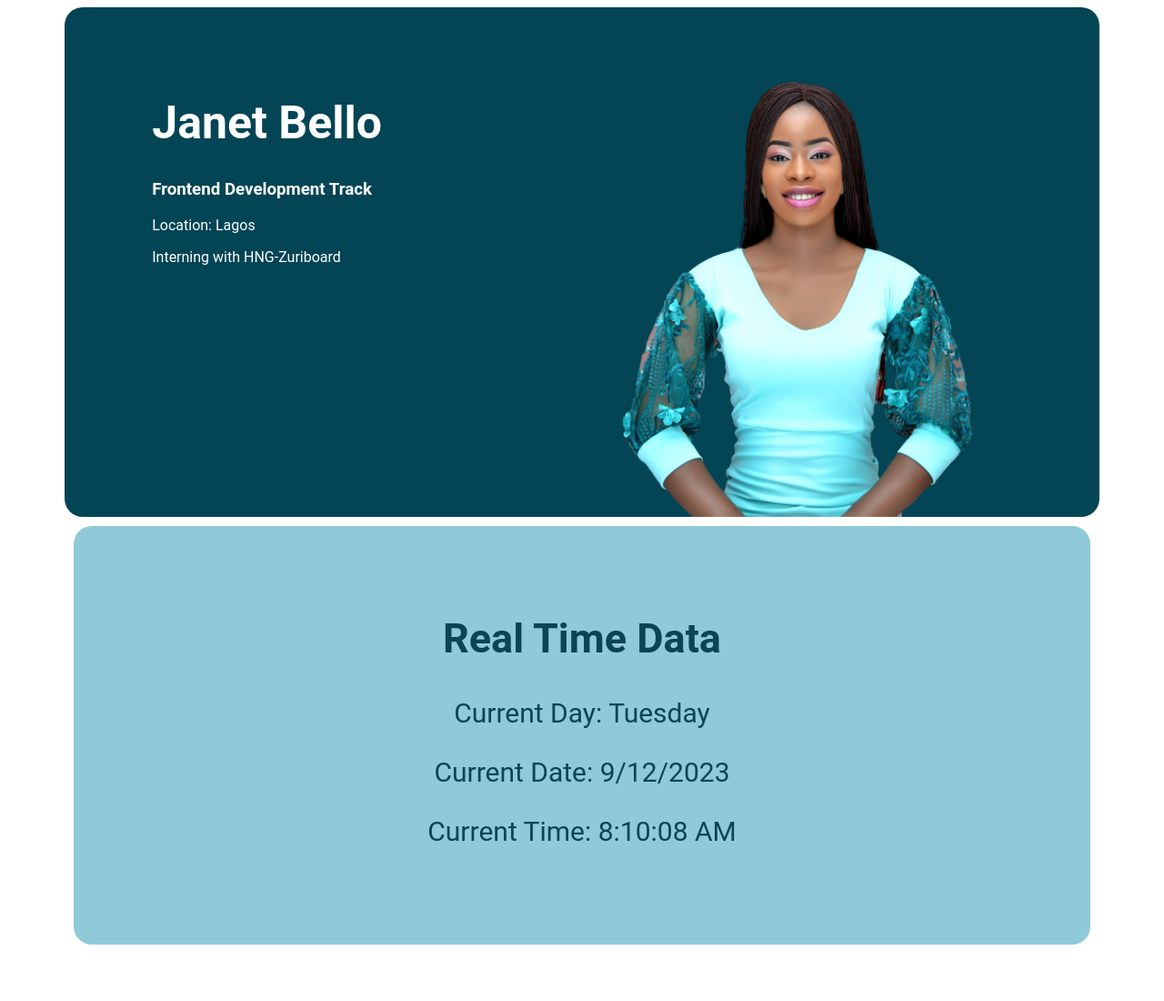
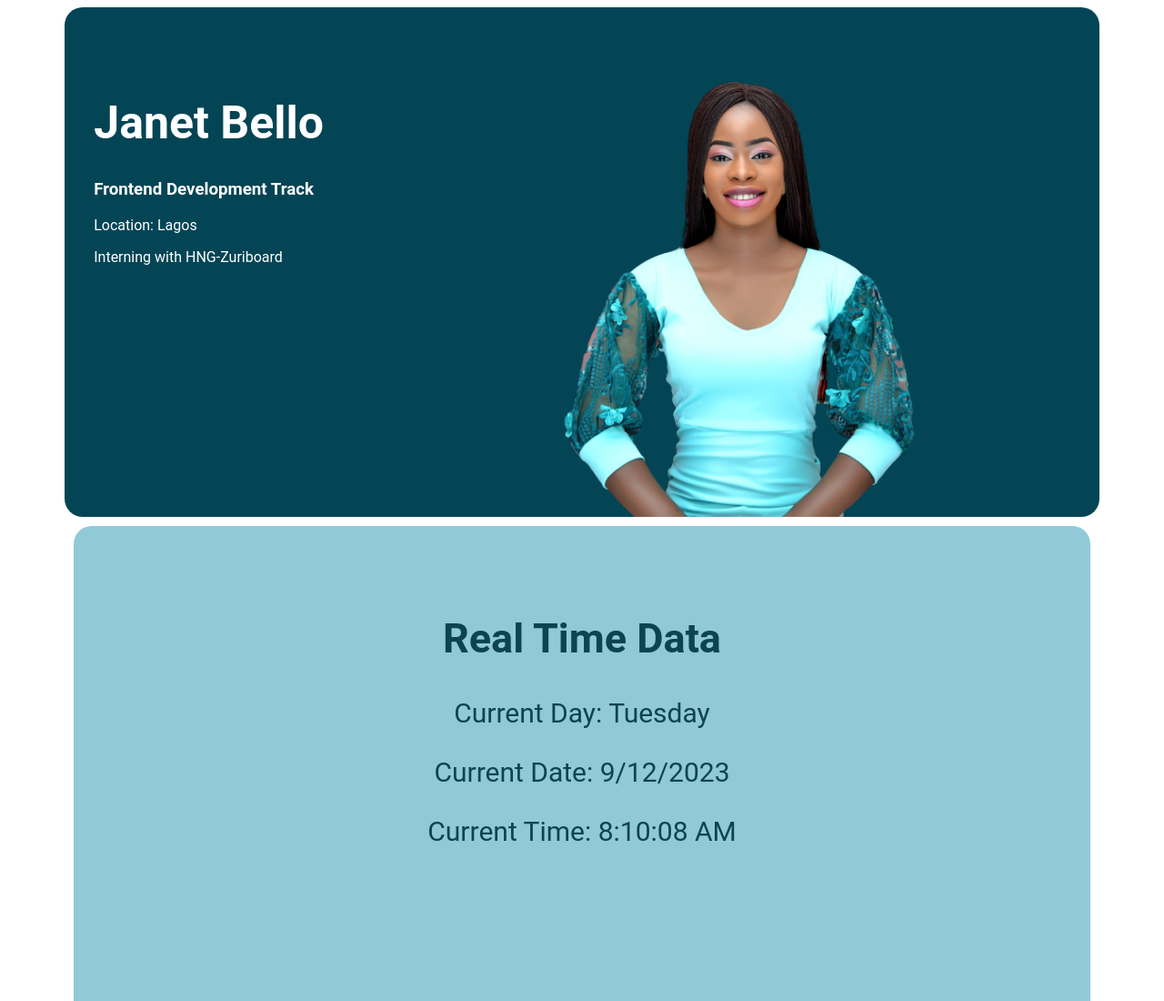
Before and after one commit to moromoke01/HNG_FirstStage, a plain HTML site: page index.html in a window 1280 px wide. Shown: the top 1100 px of the page at 91% size. Before the commit the page ends 1048 px from the top, so only its background shows below. Drawn offline with Linux system fonts and the light colour scheme.

Commit message:
Update style.css

```diff
--- a/style.css
+++ b/style.css
@@ -33,7 +33,7 @@ img{
 }
 
 .real-time-data{
-    height: 50vh;
+    height: 70vh;
     background: #90cad8;
     color: rgb(12, 68, 82);
     border-radius:20px;
@@ -44,3 +44,16 @@ img{
     padding-top: 2em;
     text-align: center;
 }
+
+@media only screen and (min-width: 600px) {
+    img{
+        width: 100%;
+
+    }
+    .text-info{
+    width: 45%;
+    margin-left:2em ;
+    margin-top: 4em;
+    font-family: Roboto;
+}
+}
```
